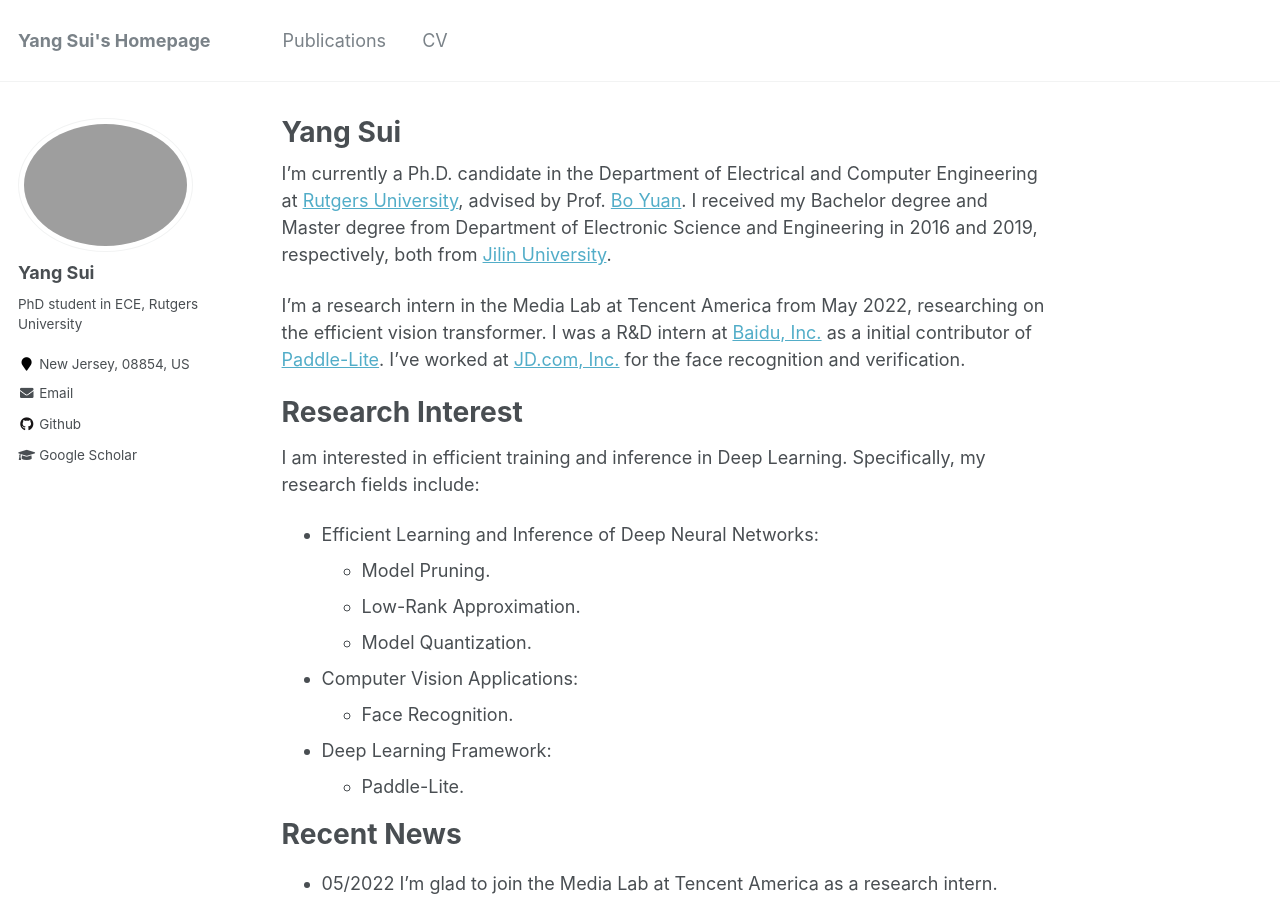
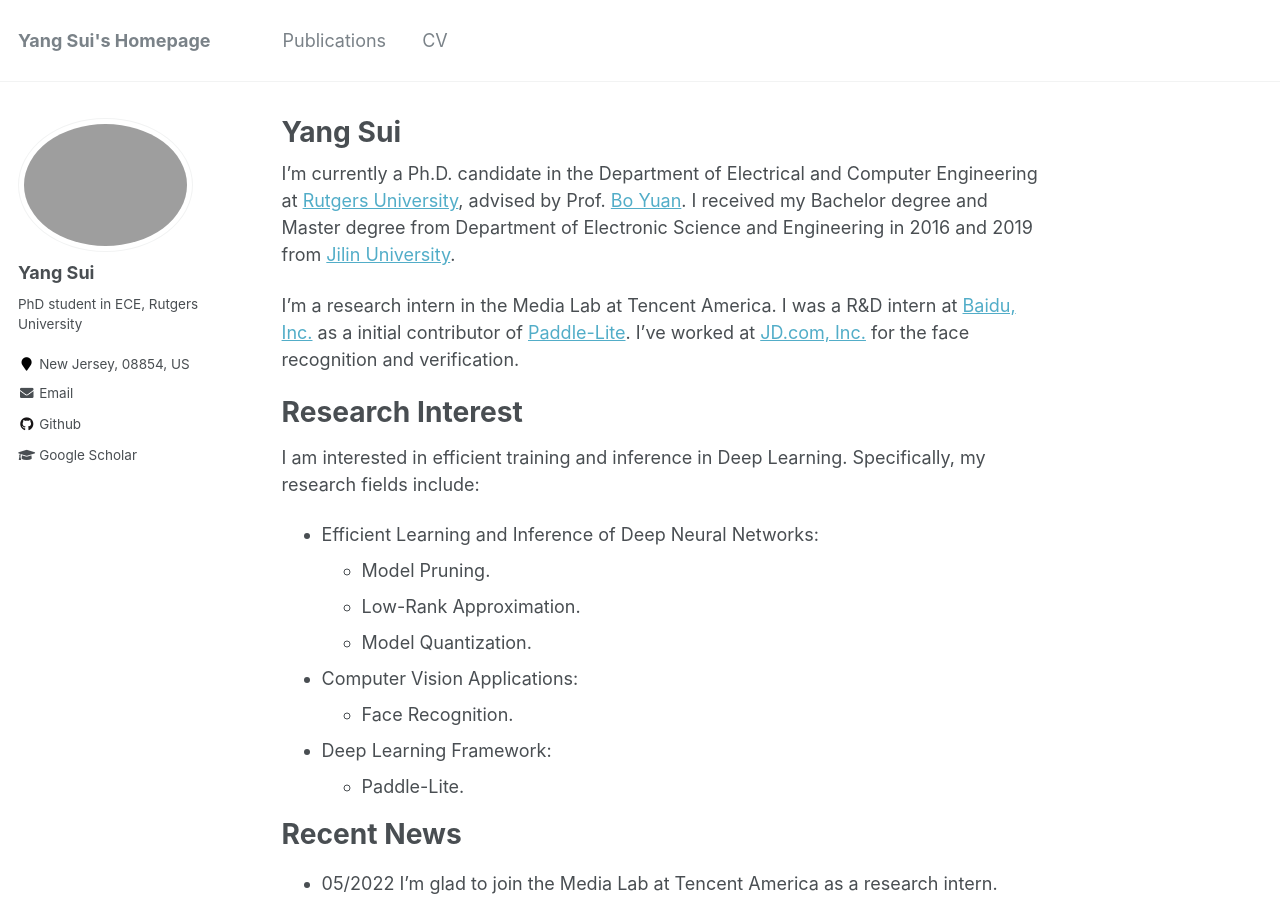
Before and after one commit to Eclipsess/yang-sui.github.io, a Jekyll site: the page built from _pages/about.md, in a window 1280 px wide and 900 px high. Built offline with Jekyll 4.4.1, drawn with Linux system fonts in a browser that asks for light colours.

Commit message:
Update about.md

```diff
--- a/_pages/about.md
+++ b/_pages/about.md
@@ -8,9 +8,9 @@ redirect_from:
   - /about.html
 ---
 
-I'm currently a Ph.D. candidate in the Department of Electrical and Computer Engineering at [Rutgers University](https://newbrunswick.rutgers.edu/), advised by Prof. [Bo Yuan](https://sites.google.com/site/boyuaneecs/). I received my Bachelor degree and Master degree from Department of Electronic Science and Engineering in 2016 and 2019, respectively, both from [Jilin University](https://global.jlu.edu.cn/).
+I'm currently a Ph.D. candidate in the Department of Electrical and Computer Engineering at [Rutgers University](https://newbrunswick.rutgers.edu/), advised by Prof. [Bo Yuan](https://sites.google.com/site/boyuaneecs/). I received my Bachelor degree and Master degree from Department of Electronic Science and Engineering in 2016 and 2019 from [Jilin University](https://global.jlu.edu.cn/).
 
-I'm a research intern in the Media Lab at Tencent America from May 2022, researching on the efficient vision transformer. I was a R&D intern at [Baidu, Inc.](https://en.wikipedia.org/wiki/Baidu) as a initial contributor of [Paddle-Lite](https://github.com/PaddlePaddle/Paddle-Lite). I've worked at [JD.com, Inc.](https://en.wikipedia.org/wiki/JD.com) for the face recognition and verification.
+I'm a research intern in the Media Lab at Tencent America. I was a R&D intern at [Baidu, Inc.](https://en.wikipedia.org/wiki/Baidu) as a initial contributor of [Paddle-Lite](https://github.com/PaddlePaddle/Paddle-Lite). I've worked at [JD.com, Inc.](https://en.wikipedia.org/wiki/JD.com) for the face recognition and verification.
 
 Research Interest
 ======
```
